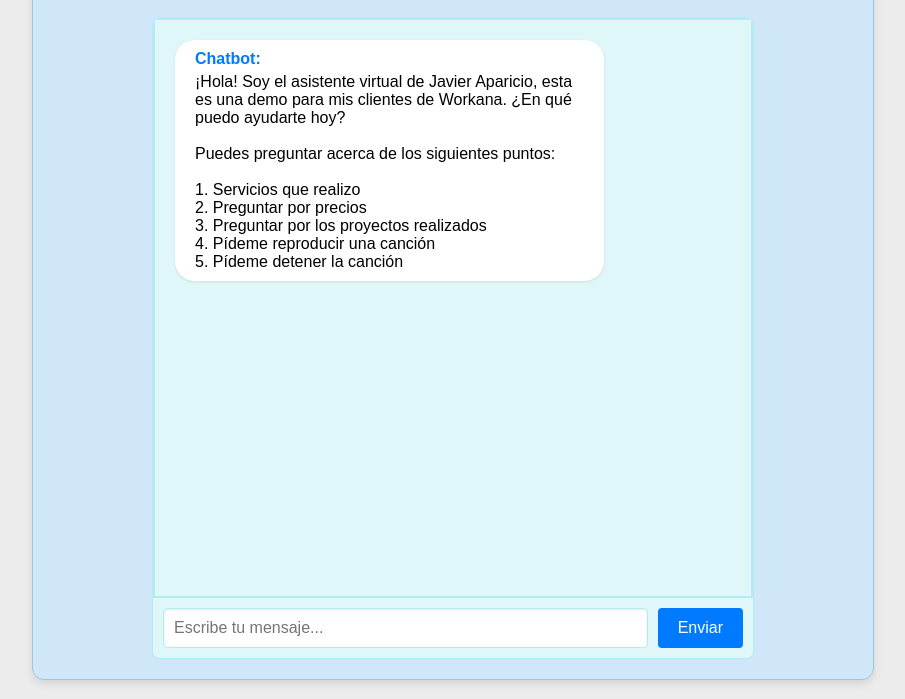
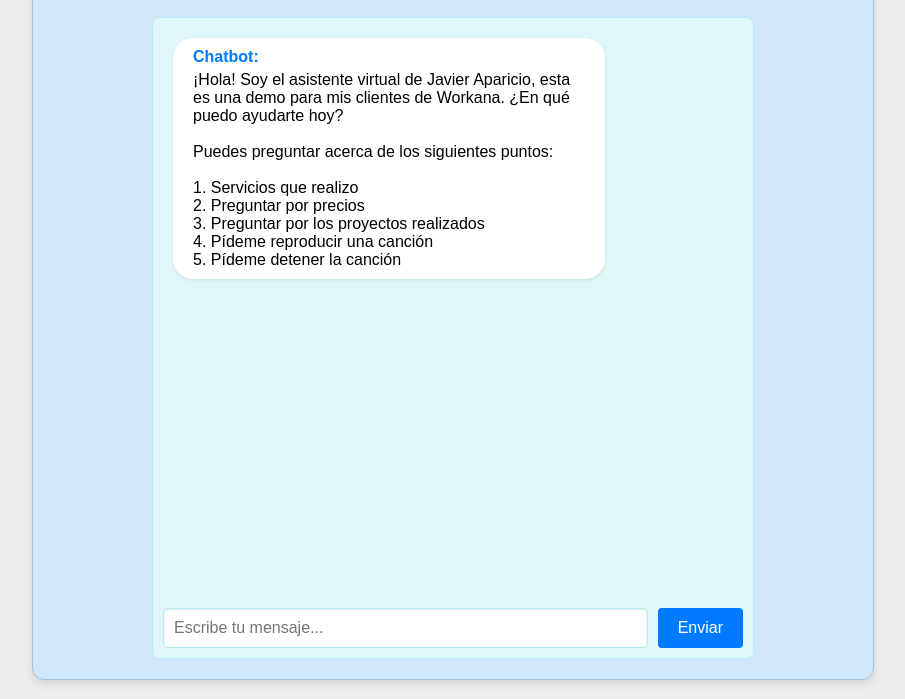
Before and after one commit to aparicioman/chatbotDemo, a plain HTML site: page index.html in a window 1280 px wide. Shown: the part 101-800 px from the top of the page, without its empty margins (187-1092 px from the left). Drawn offline with Linux system fonts and the light colour scheme.

```diff
--- a/styles.css
+++ b/styles.css
@@ -55,7 +55,6 @@ body {
     flex: 1;
     padding: 20px;
     overflow-y: auto;
-    border: 2px solid #b2ebf2;
     background-color: #e0f7fa;
 }
 
```
